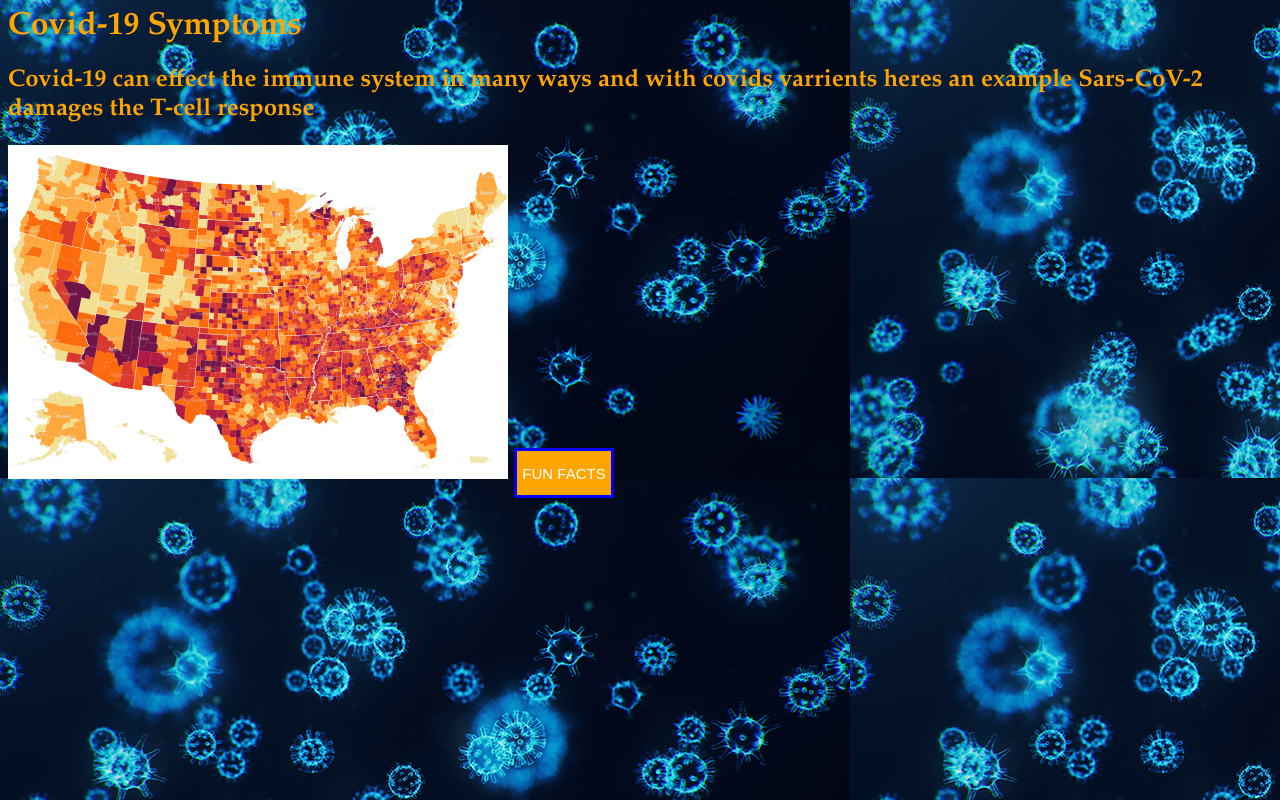
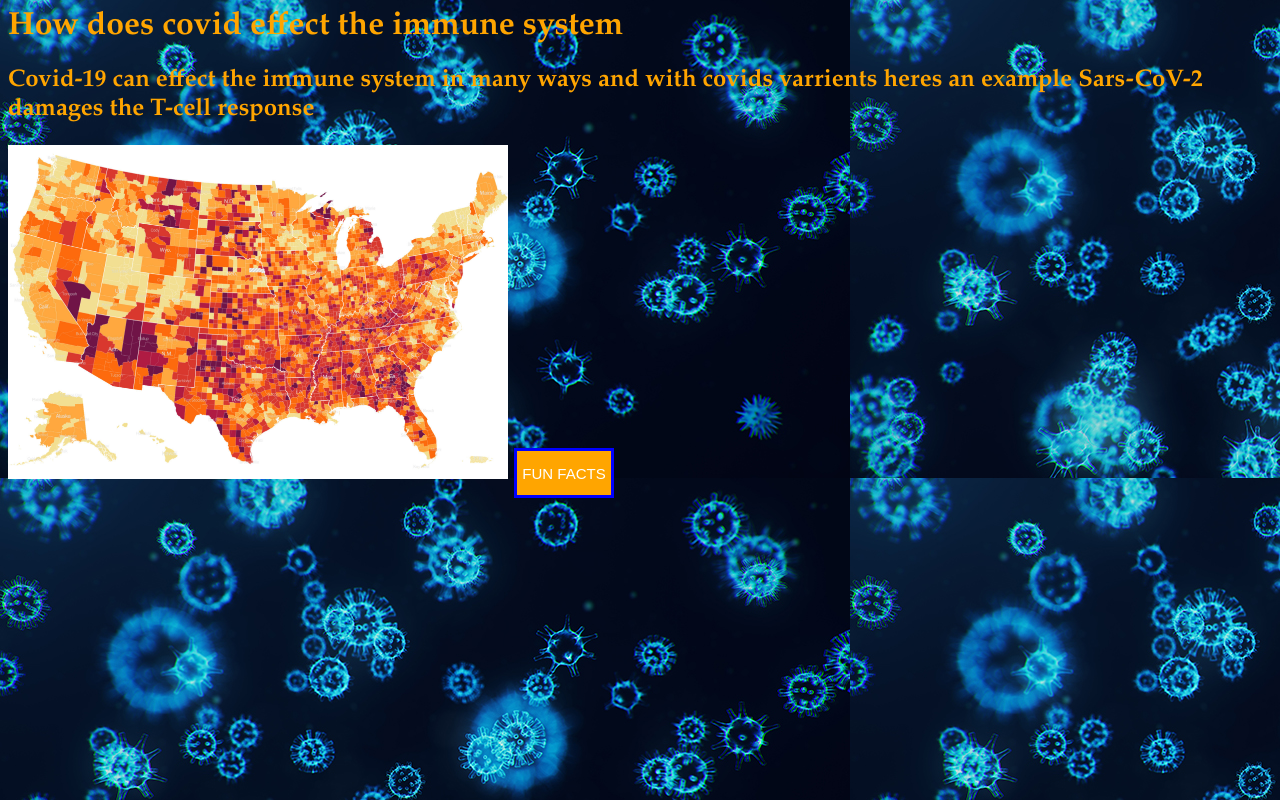
Before and after one commit to IMADEAGAMEYAY/Covid-19, a plain HTML site: page immunesystem.html in a window 1280 px wide. Drawn offline with Linux system fonts and the light colour scheme.

Commit message:
Update immunesystem.html

```diff
--- a/immunesystem.html
+++ b/immunesystem.html
@@ -1,7 +1,7 @@
 <html>
     <head>
         <body background="back.png">
-            <h1 style="font-family: Garamond;color:orange;">Covid-19 Symptoms</h1>
+            <h1 style="font-family: Garamond;color:orange;">How does covid effect the immune system</h1>
             <h2 style="font-family: Garamond;color:orange;">Covid-19 can effect the immune system in many ways and with covids varrients heres an example Sars-CoV-2 damages the T-cell response</h2>
 
 
```
